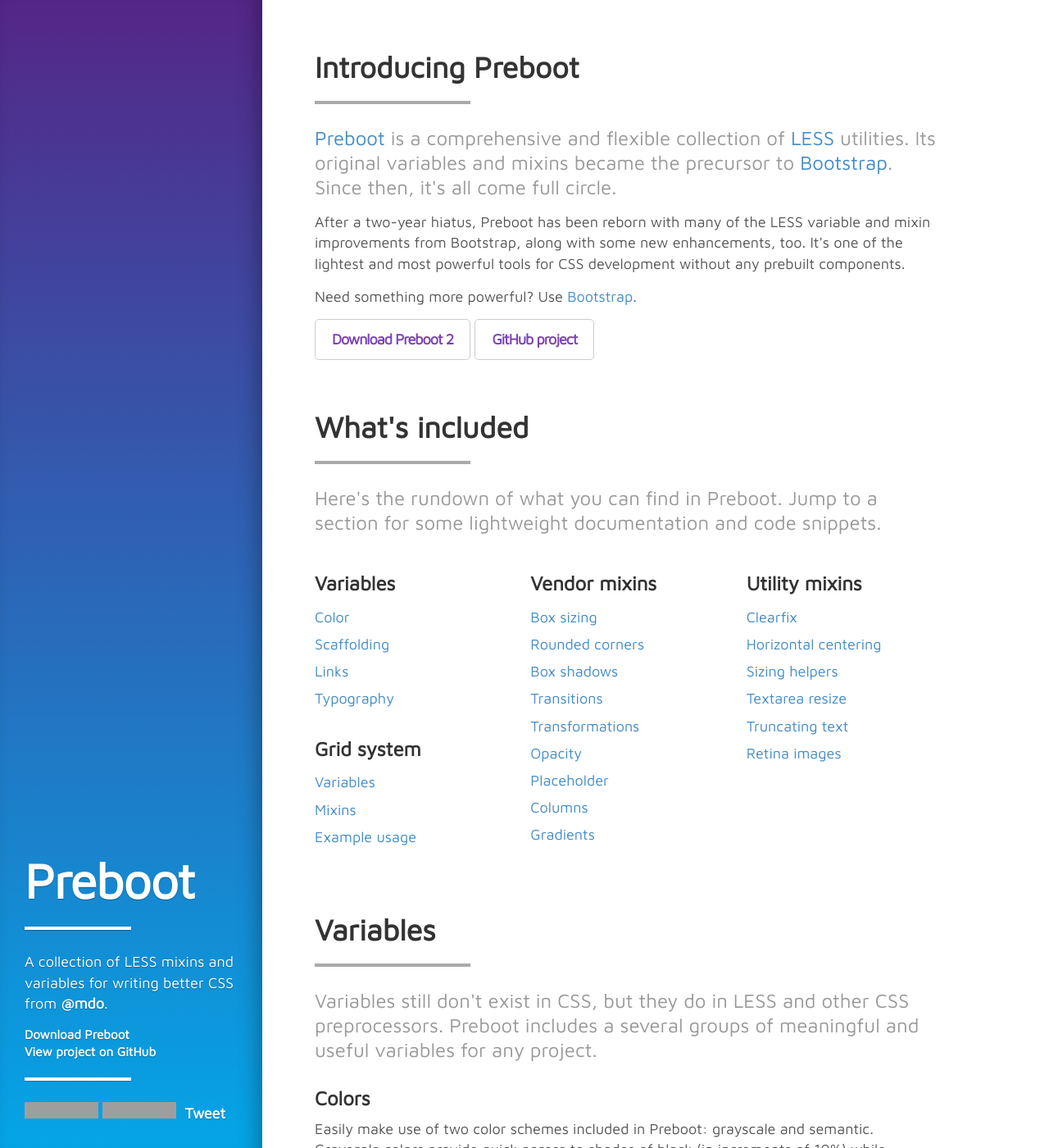
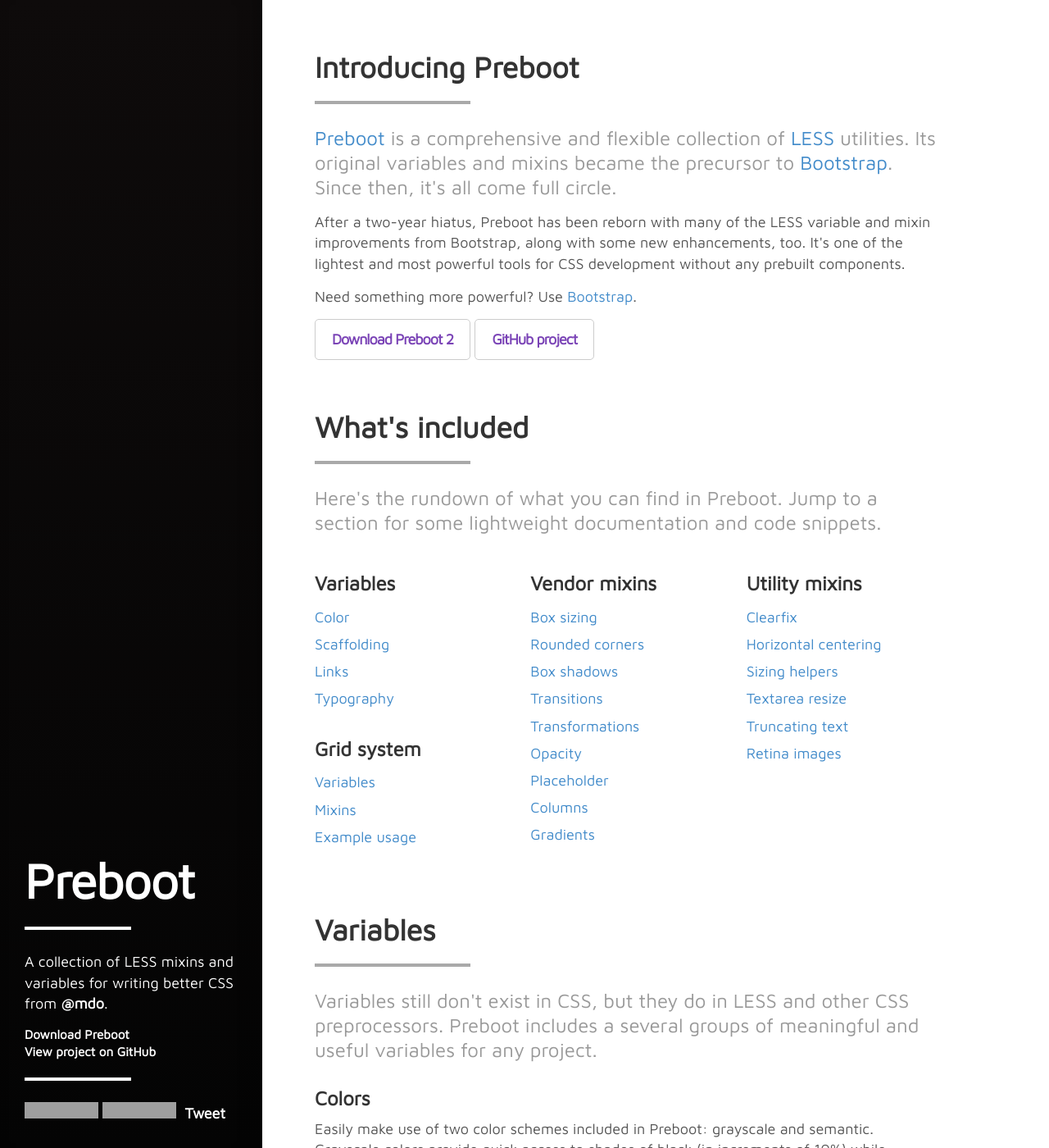
Before and after one commit to cityindex-attic/wordpress-development-flow, a Jekyll site: the page built from index.html, in a window 1280 px wide and 1400 px high. Shown: the whole window at 82% size. Built offline with Jekyll 4.4.1, drawn with Linux system fonts in a browser that asks for light colours; comment, search, counter and statistics services are not loaded; grey boxes are pictures that could not be loaded.

Commit message:
Modify docs.less
Altering colours of the sidebar

Signed-off-by: Ryan Holder <ryan@ryanholder.com>

```diff
--- a/assets/stylesheets/_less/docs.less
+++ b/assets/stylesheets/_less/docs.less
@@ -186,11 +186,13 @@ pre {
 .masthead {
   color: #fff;
   text-shadow: 0 1px 1px rgba(0,0,0,.3);
-  #gradient > .vertical(darken(saturate(#7a43b6, 10%), 15%), darken(#08b5fb, 5%));
+  #gradient > .vertical(darken(saturate(#333, 10%), 15%), darken(#111, 5%));
 }
+
 .masthead-inner {
   padding: 30px;
 }
+
 .masthead h1 {
   margin-top: 0;
   color: #fff;
--- a/assets/stylesheets/docs-compiled.css
+++ b/assets/stylesheets/docs-compiled.css
@@ -2,17 +2,13 @@
  * Preboot v2 Docs
  * Styles for presenting Preboot features and benefits.
  */
-
 /*! normalize.css v2.1.0 | MIT License | git.io/normalize */
-
 /* ==========================================================================
    HTML5 display definitions
    ========================================================================== */
-
 /**
  * Correct `block` display not defined in IE 8/9.
  */
-
 article,
 aside,
 details,
@@ -27,146 +23,115 @@ section,
 summary {
   display: block;
 }
-
 /**
  * Correct `inline-block` display not defined in IE 8/9.
  */
-
 audio,
 canvas,
 video {
   display: inline-block;
 }
-
 /**
  * Prevent modern browsers from displaying `audio` without controls.
  * Remove excess height in iOS 5 devices.
  */
-
 audio:not([controls]) {
   display: none;
   height: 0;
 }
-
 /**
  * Address styling not present in IE 8/9.
  */
-
 [hidden] {
   display: none;
 }
-
 /* ==========================================================================
    Base
    ========================================================================== */
-
 /**
  * 1. Set default font family to sans-serif.
  * 2. Prevent iOS text size adjust after orientation change, without disabling
  *    user zoom.
  */
-
 html {
   font-family: sans-serif;
   /* 1 */
 
   -webkit-text-size-adjust: 100%;
-      -ms-text-size-adjust: 100%;
+  -ms-text-size-adjust: 100%;
   /* 2 */
 
 }
-
 /**
  * Remove default margin.
  */
-
 body {
   margin: 0;
 }
-
 /* ==========================================================================
    Links
    ========================================================================== */
-
 /**
  * Address `outline` inconsistency between Chrome and other browsers.
  */
-
 a:focus {
   outline: thin dotted;
 }
-
 /**
  * Improve readability when focused and also mouse hovered in all browsers.
  */
-
 a:active,
 a:hover {
   outline: 0;
 }
-
 /* ==========================================================================
    Typography
    ========================================================================== */
-
 /**
  * Address variable `h1` font-size and margin within `section` and `article`
  * contexts in Firefox 4+, Safari 5, and Chrome.
  */
-
 h1 {
+  font-size: 2em;
   margin: 0.67em 0;
-  font-size: 2em;
 }
-
 /**
  * Address styling not present in IE 8/9, Safari 5, and Chrome.
  */
-
 abbr[title] {
   border-bottom: 1px dotted;
 }
-
 /**
  * Address style set to `bolder` in Firefox 4+, Safari 5, and Chrome.
  */
-
 b,
 strong {
   font-weight: bold;
 }
-
 /**
  * Address styling not present in Safari 5 and Chrome.
  */
-
 dfn {
   font-style: italic;
 }
-
 /**
  * Address differences between Firefox and other browsers.
  */
-
 hr {
+  -moz-box-sizing: content-box;
+  box-sizing: content-box;
   height: 0;
-  -moz-box-sizing: content-box;
-       box-sizing: content-box;
 }
-
 /**
  * Address styling not present in IE 8/9.
  */
-
 mark {
+  background: #ff0;
   color: #000;
-  background: #ff0;
 }
-
 /**
  * Correct font family set oddly in Safari 5 and Chrome.
  */
-
 code,
 kbd,
 pre,
@@ -174,144 +139,124 @@ samp {
   font-family: monospace, serif;
   font-size: 1em;
 }
-
 /**
  * Improve readability of pre-formatted text in all browsers.
  */
-
 pre {
   white-space: pre-wrap;
 }
-
 /**
  * Set consistent quote types.
  */
-
 q {
   quotes: "\201C" "\201D" "\2018" "\2019";
 }
-
 /**
  * Address inconsistent and variable font size in all browsers.
  */
-
 small {
   font-size: 80%;
 }
-
 /**
  * Prevent `sub` and `sup` affecting `line-height` in all browsers.
  */
-
 sub,
 sup {
-  position: relative;
   font-size: 75%;
   line-height: 0;
+  position: relative;
   vertical-align: baseline;
 }
-
 sup {
   top: -0.5em;
 }
-
 sub {
   bottom: -0.25em;
 }
-
 /* ==========================================================================
    Embedded content
    ========================================================================== */
-
 /**
  * Remove border when inside `a` element in IE 8/9.
  */
-
 img {
   border: 0;
 }
-
 /**
  * Correct overflow displayed oddly in IE 9.
  */
-
 svg:not(:root) {
   overflow: hidden;
 }
-
 /* ==========================================================================
    Figures
    ========================================================================== */
-
 /**
  * Address margin not present in IE 8/9 and Safari 5.
  */
-
 figure {
   margin: 0;
 }
-
 /* ==========================================================================
    Forms
    ========================================================================== */
-
 /**
  * Define consistent border, margin, and padding.
  */
-
 fieldset {
+  border: 1px solid #c0c0c0;
+  margin: 0 2px;
   padding: 0.35em 0.625em 0.75em;
-  margin: 0 2px;
-  border: 1px solid #c0c0c0;
 }
-
 /**
  * 1. Correct `color` not being inherited in IE 8/9.
  * 2. Remove padding so people aren't caught out if they zero out fieldsets.
  */
+legend {
+  border: 0;
+  /* 1 */
 
-legend {
   padding: 0;
-  border: 0;
+  /* 2 */
+
 }
-
 /**
  * 1. Correct font family not being inherited in all browsers.
  * 2. Correct font size not being inherited in all browsers.
  * 3. Address margins set differently in Firefox 4+, Safari 5, and Chrome.
  */
-
 button,
 input,
 select,
 textarea {
+  font-family: inherit;
+  /* 1 */
+
+  font-size: 100%;
+  /* 2 */
+
   margin: 0;
-  font-family: inherit;
-  font-size: 100%;
+  /* 3 */
+
 }
-
 /**
  * Address Firefox 4+ setting `line-height` on `input` using `!important` in
  * the UA stylesheet.
  */
-
 button,
 input {
   line-height: normal;
 }
-
 /**
  * Address inconsistent `text-transform` inheritance for `button` and `select`.
  * All other form control elements do not inherit `text-transform` values.
  * Correct `button` style inheritance in Chrome, Safari 5+, and IE 8+.
  * Correct `select` style inheritance in Firefox 4+ and Opera.
  */
-
 button,
 select {
   text-transform: none;
 }
-
 /**
  * 1. Avoid the WebKit bug in Android 4.0.* where (2) destroys native `audio`
  *    and `video` controls.
@@ -319,73 +264,72 @@ select {
  * 3. Improve usability and consistency of cursor style between image-type
  *    `input` and others.
  */
-
 button,
 html input[type="button"],
 input[type="reset"],
 input[type="submit"] {
+  -webkit-appearance: button;
+  /* 2 */
+
   cursor: pointer;
-  -webkit-appearance: button;
+  /* 3 */
+
 }
-
 /**
  * Re-set default cursor for disabled elements.
  */
-
 button[disabled],
 html input[disabled] {
   cursor: default;
 }
-
 /**
  * 1. Address box sizing set to `content-box` in IE 8/9.
  * 2. Remove excess padding in IE 8/9.
  */
-
 input[type="checkbox"],
 input[type="radio"] {
+  box-sizing: border-box;
+  /* 1 */
+
   padding: 0;
-  box-sizing: border-box;
+  /* 2 */
+
 }
-
 /**
  * 1. Address `appearance` set to `searchfield` in Safari 5 and Chrome.
  * 2. Address `box-sizing` set to `border-box` in Safari 5 and Chrome
  *    (include `-moz` to future-proof).
  */
+input[type="search"] {
+  -webkit-appearance: textfield;
+  /* 1 */
 
-input[type="search"] {
+  -moz-box-sizing: content-box;
   -webkit-box-sizing: content-box;
-     -moz-box-sizing: content-box;
-          box-sizing: content-box;
-  -webkit-appearance: textfield;
+  /* 2 */
+
+  box-sizing: content-box;
 }
-
 /**
  * Remove inner padding and search cancel button in Safari 5 and Chrome
  * on OS X.
  */
-
 input[type="search"]::-webkit-search-cancel-button,
 input[type="search"]::-webkit-search-decoration {
   -webkit-appearance: none;
 }
-
 /**
  * Remove inner padding and border in Firefox 4+.
  */
-
 button::-moz-focus-inner,
 input::-moz-focus-inner {
+  border: 0;
   padding: 0;
-  border: 0;
 }
-
 /**
  * 1. Remove default vertical scrollbar in IE 8/9.
  * 2. Improve readability and alignment in all browsers.
  */
-
 textarea {
   overflow: auto;
   /* 1 */
@@ -394,405 +338,277 @@ textarea {
   /* 2 */
 
 }
-
 /* ==========================================================================
    Tables
    ========================================================================== */
-
 /**
  * Remove most spacing between table cells.
  */
-
 table {
   border-collapse: collapse;
   border-spacing: 0;
 }
-
 /*!
  * Preboot v2
  *
  * Open sourced under MIT license by @mdo.
  * Some variables and mixins from Bootstrap (Apache 2 license).
  */
-
 .hll {
   background-color: #ffffcc;
 }
-
 /*{ background: #f0f3f3; }*/
-
 .c {
   color: #999;
 }
-
 /* Comment */
-
 .err {
   color: #AA0000;
   background-color: #ffaaaa;
 }
-
 /* Error */
-
 .k {
   color: #006699;
 }
-
 /* Keyword */
-
 .o {
   color: #555555;
 }
-
 /* Operator */
-
 .cm {
+  color: #0099FF;
   font-style: italic;
-  color: #0099FF;
 }
-
 /* Comment.Multiline */
-
 .cp {
   color: #009999;
 }
-
 /* Comment.Preproc */
-
 .c1 {
   color: #999;
 }
-
 /* Comment.Single */
-
 .cs {
   color: #999;
 }
-
 /* Comment.Special */
-
 .gd {
   background-color: #FFCCCC;
   border: 1px solid #cc0000;
 }
-
 /* Generic.Deleted */
-
 .ge {
   font-style: italic;
 }
-
 /* Generic.Emph */
-
 .gr {
   color: #ff0000;
 }
-
 /* Generic.Error */
-
 .gh {
   color: #003300;
 }
-
 /* Generic.Heading */
-
 .gi {
   background-color: #CCFFCC;
   border: 1px solid #00cc00;
 }
-
 /* Generic.Inserted */
-
 .go {
   color: #aaaaaa;
 }
-
 /* Generic.Output */
-
 .gp {
   color: #000099;
 }
-
 /* Generic.Prompt */
-
 /* Generic.Strong */
-
 .gu {
   color: #003300;
 }
-
 /* Generic.Subheading */
-
 .gt {
   color: #99cc66;
 }
-
 /* Generic.Traceback */
-
 .kc {
   color: #006699;
 }
-
 /* Keyword.Constant */
-
 .kd {
   color: #006699;
 }
-
 /* Keyword.Declaration */
-
 .kn {
   color: #006699;
 }
-
 /* Keyword.Namespace */
-
 .kp {
   color: #006699;
 }
-
 /* Keyword.Pseudo */
-
 .kr {
   color: #006699;
 }
-
 /* Keyword.Reserved */
-
 .kt {
   color: #007788;
 }
-
 /* Keyword.Type */
-
 .m {
   color: #ff6600;
 }
-
 /* Literal.Number */
-
 .s {
   color: #d44950;
 }
-
 /* Literal.String */
-
 .na {
   color: #4f9fcf;
 }
-
 /* Name.Attribute */
-
 .nb {
   color: #336666;
 }
-
 /* Name.Builtin */
-
 .nc {
   color: #00AA88;
 }
-
 /* Name.Class */
-
 .no {
   color: #336600;
 }
-
 /* Name.Constant */
-
 .nd {
   color: #9999ff;
 }
-
 /* Name.Decorator */
-
 .ni {
   color: #999999;
 }
-
 /* Name.Entity */
-
 .ne {
   color: #CC0000;
 }
-
 /* Name.Exception */
-
 .nf {
   color: #cc00ff;
 }
-
 /* Name.Function */
-
 .nl {
   color: #9999ff;
 }
-
 /* Name.Label */
-
 .nn {
   color: #00CCFF;
 }
-
 /* Name.Namespace */
-
 .nt {
   color: #2f6f9f;
 }
-
 /* Name.Tag */
-
 .nv {
   color: #003333;
 }
-
 /* Name.Variable */
-
 .ow {
   color: #000000;
 }
-
 /* Operator.Word */
-
 .w {
   color: #bbbbbb;
 }
-
 /* Text.Whitespace */
-
 .mf {
   color: #ff6600;
 }
-
 /* Literal.Number.Float */
-
 .mh {
   color: #ff6600;
 }
-
 /* Literal.Number.Hex */
-
 .mi {
   color: #ff6600;
 }
-
 /* Literal.Number.Integer */
-
 .mo {
   color: #ff6600;
 }
-
 /* Literal.Number.Oct */
-
 .sb {
   color: #cc3300;
 }
-
 /* Literal.String.Backtick */
-
 .sc {
   color: #cc3300;
 }
-
 /* Literal.String.Char */
-
 .sd {
+  color: #CC3300;
   font-style: italic;
-  color: #CC3300;
 }
-
 /* Literal.String.Doc */
-
 .s2 {
   color: #cc3300;
 }
-
 /* Literal.String.Double */
-
 .se {
   color: #CC3300;
 }
-
 /* Literal.String.Escape */
-
 .sh {
   color: #cc3300;
 }
-
 /* Literal.String.Heredoc */
-
 .si {
   color: #aa0000;
 }
-
 /* Literal.String.Interpol */
-
 .sx {
   color: #cc3300;
 }
-
 /* Literal.String.Other */
-
 .sr {
   color: #33aaaa;
 }
-
 /* Literal.String.Regex */
-
 .s1 {
   color: #cc3300;
 }
-
 /* Literal.String.Single */
-
 .ss {
   color: #ffcc33;
 }
-
 /* Literal.String.Symbol */
-
 .bp {
   color: #336666;
 }
-
 /* Name.Builtin.Pseudo */
-
 .vc {
   color: #003333;
 }
-
 /* Name.Variable.Class */
-
 .vg {
   color: #003333;
 }
-
 /* Name.Variable.Global */
-
 .vi {
   color: #003333;
 }
-
 /* Name.Variable.Instance */
-
 .il {
   color: #ff6600;
 }
-
 /* Literal.Number.Integer.Long */
-
 .css .o,
 .css .o + .nt,
 .css .nt + .nt {
   color: #999;
 }
-
 html,
 body {
   background-color: #fff;
 }
-
 body {
   padding: 0;
   font-family: "Maven Pro", "Helvetica Neue", Helvetica, sans-serif;
@@ -801,17 +617,14 @@ body {
   line-height: 1.4;
   color: #555;
 }
-
 a {
   color: #428bca;
   text-decoration: none;
 }
-
 a:hover {
   color: #2a6496;
   text-decoration: underline;
 }
-
 h1,
 h2,
 h3,
@@ -823,68 +636,55 @@ h6 {
   line-height: 1.2;
   color: #333;
 }
-
 h1 {
   font-size: 48px;
 }
-
 h2 {
   font-size: 36px;
 }
-
 h3 {
   font-size: 24px;
 }
-
 h3 a,
 h3 a:hover {
   color: inherit;
 }
-
 h4 {
+  font-size: 18px;
   margin-bottom: 0;
-  font-size: 18px;
 }
-
 p {
   margin: 0 0 15px;
 }
-
 .lead {
   font-size: 18px;
   line-height: 1.25;
   color: #999999;
 }
-
 ol,
 ul {
+  margin: 0 0 15px 25px;
   padding: 0;
-  margin: 0 0 15px 25px;
 }
-
 .list-unstyled {
   margin-left: 0;
 }
-
 .list-unstyled li {
   display: block;
 }
-
 code,
 pre {
   padding: 0 3px 2px;
   color: #333;
   border-radius: 4px;
 }
-
 code {
   padding: 2px 4px;
   font-size: 90%;
   color: #c7254e;
+  background-color: #f9f2f4;
   white-space: nowrap;
-  background-color: #f9f2f4;
 }
-
 pre {
   display: block;
   padding: 15px;
@@ -898,7 +698,6 @@ pre {
   border: 1px solid rgba(0, 0, 0, 0.15);
   border-radius: 4px;
 }
-
 pre code {
   padding: 0;
   color: inherit;
@@ -907,7 +706,6 @@ pre code {
   background-color: transparent;
   border: 0;
 }
-
 .highlight {
   padding: 14px;
   margin-bottom: 20px;
@@ -916,7 +714,6 @@ pre code {
   border: 1px solid #e1e1e8;
   border-radius: 4px;
 }
-
 .highlight pre {
   padding: 0;
   margin-bottom: 0;
@@ -924,229 +721,188 @@ pre code {
   background-color: transparent;
   border: 0;
 }
-
 .highlight pre .lineno {
   display: inline-block;
   width: 20px;
   padding-right: 5px;
   margin-right: 10px;
+  text-align: right;
   color: #bebec5;
-  text-align: right;
 }
-
 .row {
+  margin-left: -15px;
   margin-right: -15px;
-  margin-left: -15px;
 }
-
 .row:before,
 .row:after {
+  content: " ";
   display: table;
-  content: " ";
 }
-
 .row:after {
   clear: both;
 }
-
 .grid-4 {
   min-height: 1px;
+  padding-left: 15px;
   padding-right: 15px;
-  padding-left: 15px;
   -webkit-box-sizing: border-box;
-     -moz-box-sizing: border-box;
-          box-sizing: border-box;
+  -moz-box-sizing: border-box;
+  box-sizing: border-box;
 }
-
 @media (min-width: 768px) {
   .grid-4 {
     float: left;
     width: 33.33333333333333%;
   }
 }
-
 .header-divider {
   margin-top: 60px;
 }
-
 .header-divider:after {
   display: block;
+  content: "";
   width: 25%;
   height: 4px;
   margin: 20px 0 26px;
   background-color: #555;
   border: 0;
-  content: "";
   opacity: .5;
 }
-
 .container {
+  padding-left: 20px;
+  padding-right: 20px;
   max-width: 760px;
-  padding-right: 20px;
-  padding-left: 20px;
 }
-
 .masthead {
   color: #fff;
   text-shadow: 0 1px 1px rgba(0, 0, 0, 0.3);
-  background-color: #04a5e6;
-  background-image: -moz-linear-gradient(top, #542687, #04a5e6);
-  background-image: -webkit-gradient(linear, 0 0, 0 100%, from(#542687), to(#04a5e6));
-  background-image: -webkit-linear-gradient(top, #542687, #04a5e6);
-  background-image: -o-linear-gradient(top, #542687, #04a5e6);
-  background-image: linear-gradient(to bottom, #542687, #04a5e6);
+  background-color: #040404;
+  background-image: -moz-linear-gradient(top, #0e0b0b, #040404);
+  background-image: -webkit-gradient(linear, 0 0, 0 100%, from(#0e0b0b), to(#040404));
+  background-image: -webkit-linear-gradient(top, #0e0b0b, #040404);
+  background-image: -o-linear-gradient(top, #0e0b0b, #040404);
+  background-image: linear-gradient(to bottom, #0e0b0b, #040404);
   background-repeat: repeat-x;
-  filter: progid:DXImageTransform.Microsoft.gradient(startColorstr='#ff542687', endColorstr='#ff04a5e6', GradientType=0);
+  filter: progid:DXImageTransform.Microsoft.gradient(startColorstr='#ff0e0b0b', endColorstr='#ff040404', GradientType=0);
 }
-
 .masthead-inner {
   padding: 30px;
 }
-
 .masthead h1 {
   margin-top: 0;
+  color: #fff;
   letter-spacing: -1px;
-  color: #fff;
 }
-
 .masthead .header-divider:after {
   width: 50%;
   background-color: #fff;
+  box-shadow: 0 1px 1px rgba(0, 0, 0, 0.3);
   opacity: 1;
-  box-shadow: 0 1px 1px rgba(0, 0, 0, 0.3);
 }
-
 .masthead .list-unstyled {
+  font-size: 85%;
   margin-top: 0;
   margin-bottom: 20px;
-  font-size: 85%;
 }
-
 .masthead .social-buttons {
   margin-bottom: 0;
 }
-
 .masthead a {
   font-weight: bold;
   color: #fff;
 }
-
 .masthead a:hover {
   text-decoration: none;
   text-shadow: 0 0 8px rgba(255, 255, 255, 0.5);
 }
-
 .toc {
   margin-left: 0;
 }
-
 .toc li {
   display: block;
 }
-
 .toc a {
   display: block;
+  margin-left: -10px;
   padding: 4px 10px;
-  margin-left: -10px;
 }
-
 .toc a:hover {
   text-decoration: none;
   background-color: #f5f5f5;
   border-radius: 3px;
 }
-
 .color-swatches {
   margin: 0 -5px 20px;
 }
-
 .color-swatches:before,
 .color-swatches:after {
+  content: " ";
   display: table;
-  content: " ";
 }
-
 .color-swatches:after {
   clear: both;
 }
-
 .color-swatch {
   float: left;
   width: 80px;
   height: 80px;
   margin: 5px 2px;
 }
-
 .color-swatch.black-10 {
   background-color: #e6e6e6;
 }
-
 .color-swatch.black-20 {
   background-color: #cccccc;
 }
-
 .color-swatch.black-30 {
   background-color: #b3b3b3;
 }
-
 .color-swatch.black-40 {
   background-color: #999999;
 }
-
 .color-swatch.black-50 {
   background-color: #808080;
 }
-
 .color-swatch.black-60 {
   background-color: #666666;
 }
-
 .color-swatch.black-70 {
   background-color: #4d4d4d;
 }
-
 .color-swatch.black-80 {
   background-color: #333333;
 }
-
 .color-swatch.black-90 {
   background-color: #191919;
 }
-
 .color-swatch.brand-primary {
   background-color: #428bca;
 }
-
 .color-swatch.brand-success {
   background-color: #5cb85c;
 }
-
 .color-swatch.brand-warning {
   background-color: #f0ad4e;
 }
-
 .color-swatch.brand-danger {
   background-color: #d9534f;
 }
-
 .color-swatch.brand-info {
   background-color: #5bc0de;
 }
-
 .btn {
   display: block;
+  margin-bottom: 5px;
   padding: 15px 20px;
-  margin-bottom: 5px;
   font-weight: bold;
   line-height: 1;
-  letter-spacing: -1px;
   color: #7a43b6;
   text-align: center;
+  letter-spacing: -1px;
   background-color: #fff;
   border: 1px solid #ccc;
   border-radius: 5px;
 }
-
 .btn:hover,
 .btn:active {
   color: #fff;
@@ -1154,12 +910,10 @@ pre code {
   background-color: #7a43b6;
   border-color: #7a43b6;
 }
-
 .btn:active {
+  box-shadow: inset 0 3px 6px rgba(0, 0, 0, 0.3);
   border-color: #613591;
-  box-shadow: inset 0 3px 6px rgba(0, 0, 0, 0.3);
 }
-
 @media screen and (min-width: 820px) {
   body {
     font-size: 18px;
@@ -1175,10 +929,10 @@ pre code {
     margin-bottom: 0;
   }
   .container {
+    margin-left: 30%;
+    margin-right: 10%;
+    padding-left: 0;
     padding-right: 0;
-    padding-left: 0;
-    margin-right: 10%;
-    margin-left: 30%;
   }
   .masthead {
     position: fixed;
@@ -1208,7 +962,6 @@ pre code {
     z-index: 15;
   }
 }
-
 @media screen and (min-width: 1100px) {
   .masthead h1 {
     font-size: 60px;
```
